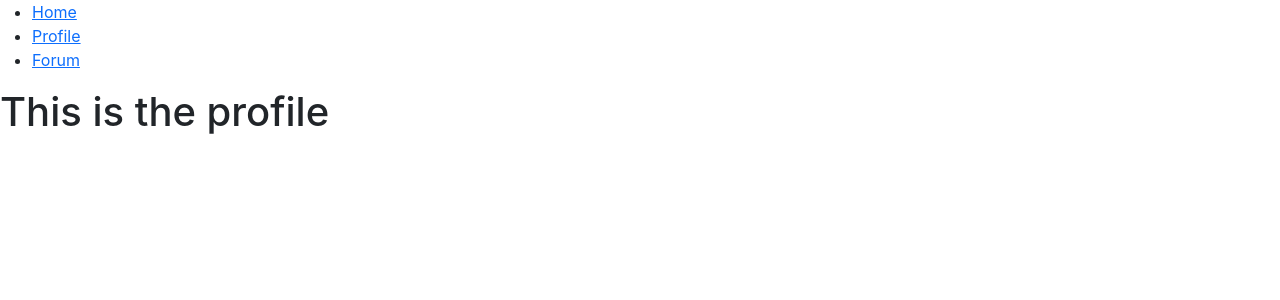
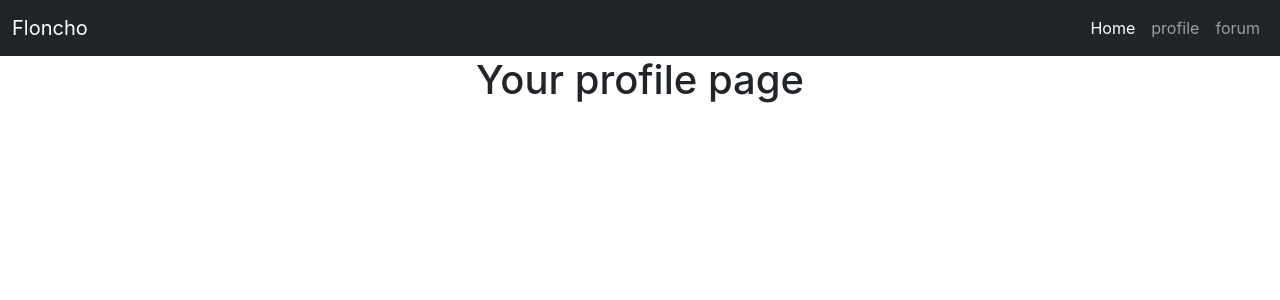
Before and after one commit to joeldevel/using-react-router, a React (Create React App) app: page /profile in a window 1280 px wide. Shown: the top 300 px of the page. Built offline with nearby package versions, Linux system fonts and the light colour scheme.

Commit message:
add bootstrap style. create navbar component

```diff
--- a/public/index.html
+++ b/public/index.html
@@ -10,6 +10,6 @@
   </head>
   <body>
     <noscript>You need to enable JavaScript to run this app.</noscript>
-    <div id="root"></div>
+    <div id="root" className="container"></div>
    </body>
 </html>
--- a/src/App.js
+++ b/src/App.js
@@ -1,9 +1,12 @@
-import React from 'react';
+import React from "react";
 
 function App() {
   return (
-    <div >
-    	<h1>This is App</h1>
+    <div className="row">
+      <div className="col text-center">
+        <h1>Welcome visitor!</h1>
+      </div>
+      <div className="row"></div>
     </div>
   );
 }
--- a/src/Forum.js
+++ b/src/Forum.js
@@ -1,13 +1,24 @@
-import React from 'react';
+import React from "react";
 
 const Forum = () => {
-	return (
-		<>
-			<h1>All knowlegde forum</h1>
-			<hr/>
-			<img src="https://picsum.photos/200"/>
-		</>
-	);
+  return (
+    <div className="row">
+      <div className="col text-center">
+        <h1>All knowlegde forum</h1>
+      </div>
+      <div className="row">
+        <div className="col">
+          <img src="https://picsum.photos/200" />
+        </div>
+        <div className="col">
+          <img src="https://picsum.photos/200" />
+        </div>
+        <div className="col">
+          <img src="https://picsum.photos/200" />
+        </div>
+      </div>
+    </div>
+  );
 };
 
 export default Forum;
--- /dev/null
+++ b/src/Navbar.js
@@ -0,0 +1,46 @@
+import React from "react";
+import { Link } from "react-router-dom";
+
+const Navbar = () => {
+  return (
+    <nav className="navbar navbar-expand-lg navbar-dark bg-dark float-left ">
+      <div className="container-fluid">
+        <Link className="navbar-brand" to="#">
+          Floncho
+        </Link>
+        <button
+          className="navbar-toggler"
+          type="button"
+          data-bs-toggle="collapse"
+          data-bs-target="#navbarNav"
+          aria-controls="navbarNav"
+          aria-expanded="false"
+          aria-label="Toggle navigation"
+        >
+          <span className="navbar-toggler-icon"></span>
+        </button>
+        <div className="collapse navbar-collapse" id="navbarNav">
+          <ul className="navbar-nav ms-auto">
+            <li className="nav-item">
+              <Link className="nav-link active" aria-current="page" to="/">
+                Home
+              </Link>
+            </li>
+            <li className="nav-item">
+              <Link className="nav-link" to="/profile">
+                profile
+              </Link>
+            </li>
+            <li className="nav-item">
+              <Link className="nav-link" to="/forum">
+                forum
+              </Link>
+            </li>
+          </ul>
+        </div>
+      </div>
+    </nav>
+  );
+};
+
+export default Navbar;
--- a/src/Profile.js
+++ b/src/Profile.js
@@ -1,11 +1,14 @@
-import React from 'react';
+import React from "react";
 
 function Profile() {
-	return (
-		<div>
-			<h1>This is the profile</h1>
-		</div>
-	);
+  return (
+    <div className="row">
+      <div className="col text-center">
+        <h1>Your profile page</h1>
+      </div>
+      <div className="row"></div>
+    </div>
+  );
 }
 
 export default Profile;
--- a/src/Routes.js
+++ b/src/Routes.js
@@ -1,31 +1,18 @@
-import { BrowserRouter, Switch, Route, Link } from "react-router-dom";
+import { BrowserRouter, Switch, Route } from "react-router-dom";
 import App from "./App";
 import Profile from "./Profile";
-import Forum from './Forum';
+import Navbar from "./Navbar";
+import Forum from "./Forum";
 
 const Routes = () => {
   return (
     <BrowserRouter>
-    	<>
-    	<nav>
-          <ul>
-            <li>
-              <Link to="/">Home</Link>
-            </li>
-            <li>
-              <Link to="/profile">Profile</Link>
-            </li>
-            <li>
-              <Link to="/forum">Forum</Link>
-            </li>
-          </ul>
-        </nav>
+      <Navbar />
       <Switch>
         <Route exact path="/" component={App} />
         <Route exact path="/profile" component={Profile} />
-        <Route exact path="/forum" component={Forum}/>
+        <Route exact path="/forum" component={Forum} />
       </Switch>
-      </>
     </BrowserRouter>
   );
 };
```
